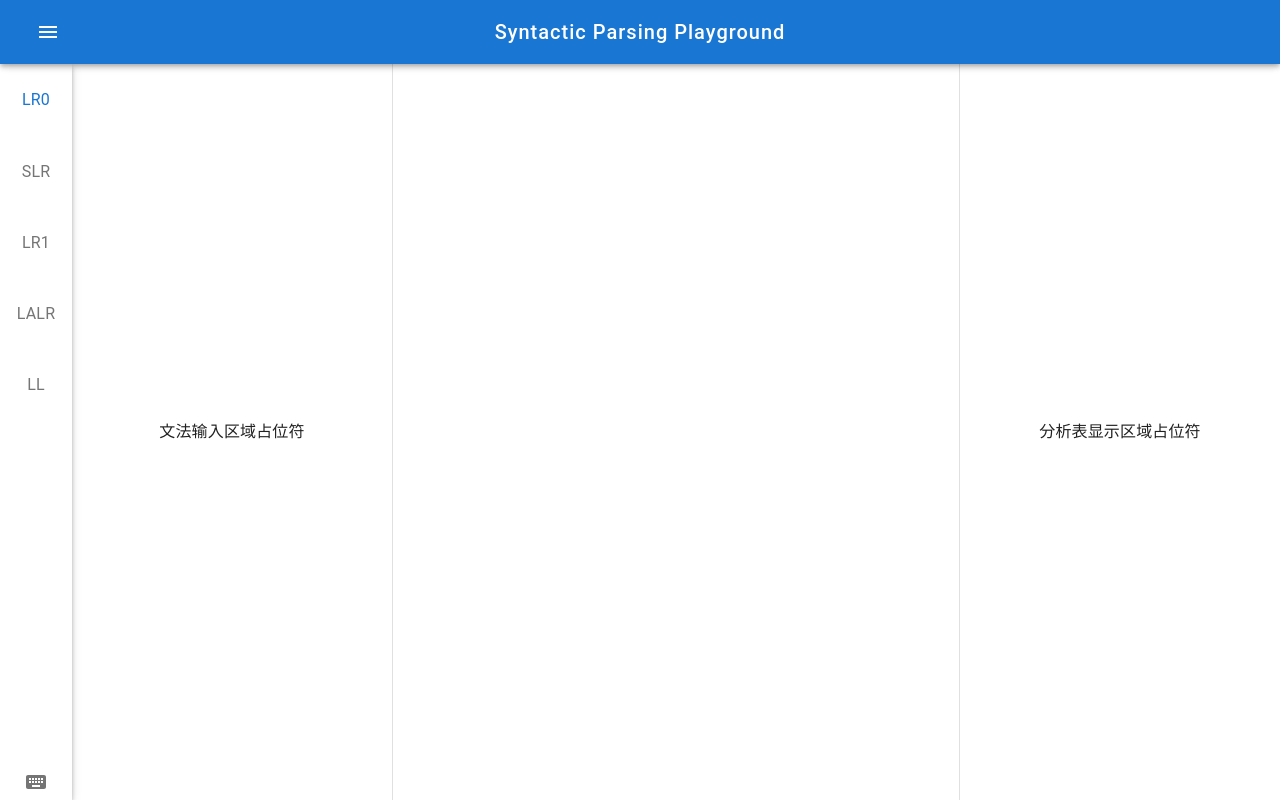
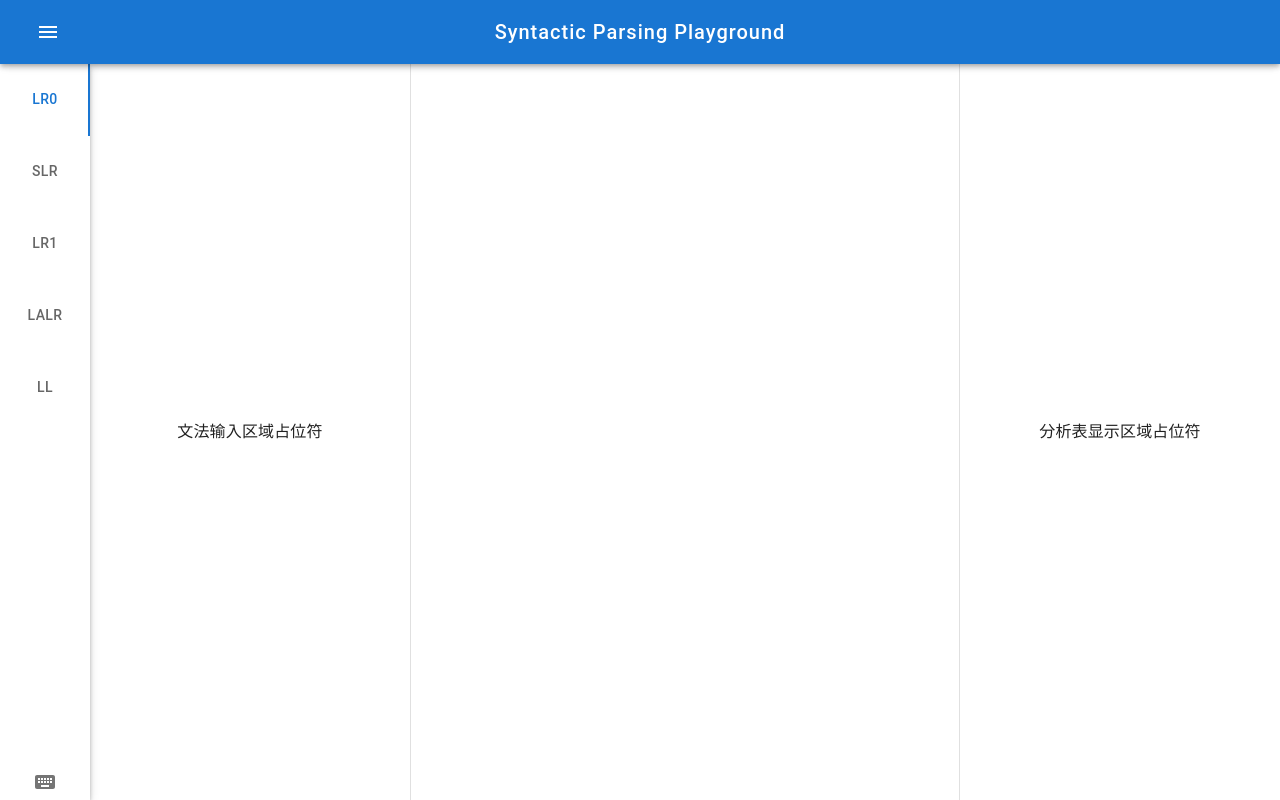
Before and after one commit to vonbrank/syntactic-parsing-playground, a React (Vite) app: page / in a window 1280 px wide. Built offline with nearby package versions, Linux system fonts and the light colour scheme.

Commit message:
feat: - 调整 Side Bar 样式 - 调整 Bottom Drawer 弹出时对其他 Panel 影响的动画

```diff
--- a/src/pages/Home/Home.tsx
+++ b/src/pages/Home/Home.tsx
@@ -62,13 +62,15 @@ const sideMenuList: (SideMenuItemData | "Divider")[] = [
 type SyntaxType = "LR0" | "LR1" | "SLR" | "LALR" | "LL";
 const syntaxTypeList: SyntaxType[] = ["LR0", "SLR", "LR1", "LALR", "LL"];
 
+const bottomDrawerHeight = "24rem";
+
 const Home = () => {
     const [drawOpen, setDrawOpen] = useState(false);
 
-    const [syntaxType, setSyntaxType] = useState<SyntaxType | "None">("LR0");
+    const [syntaxType, setSyntaxType] = useState<SyntaxType | false>("LR0");
     const handleChangeSyntaxType = (newType: SyntaxType) => {
         setSyntaxType(current => {
-            if (current === newType) return "None";
+            if (current === newType) return false;
             return newType;
         });
     };
@@ -145,63 +147,72 @@ const Home = () => {
                     <Stack
                         direction={"row"}
                         alignItems="stretch"
-                        sx={{ flex: 1 }}>
+                        sx={{
+                            flex: 1,
+                            height: 0,
+                            transition: theme =>
+                                bottomDrawerOpen
+                                    ? theme.transitions.create("margin", {
+                                          easing: theme.transitions.easing
+                                              .easeOut,
+                                          duration:
+                                              theme.transitions.duration
+                                                  .enteringScreen
+                                      })
+                                    : theme.transitions.create("margin", {
+                                          easing: theme.transitions.easing
+                                              .sharp,
+                                          duration:
+                                              theme.transitions.duration
+                                                  .leavingScreen
+                                      }),
+                            marginBottom: bottomDrawerOpen
+                                ? `${bottomDrawerHeight}`
+                                : 0
+                        }}>
                         <Stack
                             sx={{ boxShadow: 4 }}
                             justifyContent="space-between">
-                            <ToggleButtonGroup
+                            <Tabs
+                                onChange={(_, newType) => {
+                                    // console.log("new type =", newType);
+                                    handleChangeSyntaxType(newType);
+                                }}
+                                value={syntaxType}
                                 orientation="vertical"
-                                exclusive
-                                value={syntaxType}
-                                onChange={(e, newType) =>
-                                    handleChangeSyntaxType(newType)
-                                }>
+                                variant="scrollable">
                                 {syntaxTypeList.map(syntaxTypeItem => (
-                                    <ToggleButton
-                                        sx={{
-                                            height: "7.2rem",
-                                            width: "7.2rem",
-                                            border: "none",
-                                            "&.Mui-selected": {
-                                                backgroundColor: "transparent",
-                                                color: theme =>
-                                                    theme.palette.primary.main,
-                                                "&:hover": {
-                                                    backgroundColor: theme =>
-                                                        alpha(
-                                                            theme.palette
-                                                                .primary.main,
-                                                            0.1
-                                                        )
-                                                }
-                                            }
-                                        }}
-                                        value={syntaxTypeItem}>
-                                        <Typography>
-                                            {syntaxTypeItem}
-                                        </Typography>
-                                    </ToggleButton>
+                                    <Tab
+                                        sx={{ height: "7.2rem" }}
+                                        label={syntaxTypeItem}
+                                        value={syntaxTypeItem}
+                                    />
                                 ))}
-                            </ToggleButtonGroup>
+                            </Tabs>
+                            {!bottomDrawerOpen && (
                                 <Stack alignItems={"center"}>
                                     <IconButton
                                         onClick={() =>
-                                        setBottomDrawerOpen(current => !current)
+                                            setBottomDrawerOpen(
+                                                current => !current
+                                            )
                                         }
-                                    sx={{ height: "3.6rem", width: "3.6rem" }}>
+                                        sx={{
+                                            height: "3.6rem",
+                                            width: "3.6rem"
+                                        }}>
                                         <KeyboardIcon />
                                     </IconButton>
                                 </Stack>
+                            )}
                         </Stack>
-                        <Stack maxWidth={"32rem"}>
-                            <Box width={"32rem"} sx={{ flex: 1 }}>
+                        <Stack width={"32rem"} padding="2.4rem">
                             <Stack
                                 height={"100%"}
                                 alignItems={"center"}
                                 justifyContent="center">
                                 <Typography>文法输入区域占位符</Typography>
                             </Stack>
-                            </Box>
                         </Stack>
                     </Stack>
                 </Drawer>
@@ -215,7 +226,28 @@ const Home = () => {
                     variant="permanent">
                     <Toolbar />
                     <Stack
-                        sx={{ flex: 1 }}
+                        sx={{
+                            flex: 1,
+                            transition: theme =>
+                                bottomDrawerOpen
+                                    ? theme.transitions.create("margin", {
+                                          easing: theme.transitions.easing
+                                              .easeOut,
+                                          duration:
+                                              theme.transitions.duration
+                                                  .enteringScreen
+                                      })
+                                    : theme.transitions.create("margin", {
+                                          easing: theme.transitions.easing
+                                              .sharp,
+                                          duration:
+                                              theme.transitions.duration
+                                                  .leavingScreen
+                                      }),
+                            marginBottom: bottomDrawerOpen
+                                ? `${bottomDrawerHeight}`
+                                : 0
+                        }}
                         width="32rem"
                         alignItems={"center"}
                         justifyContent="center">
@@ -227,7 +259,7 @@ const Home = () => {
                     variant="persistent"
                     open={bottomDrawerOpen}>
                     <Stack
-                        height={"24rem"}
+                        height={bottomDrawerHeight}
                         sx={{ position: "relative" }}
                         alignItems={"center"}
                         justifyContent="center">
```
Lines whose indentation alone changed are shown as unchanged.
